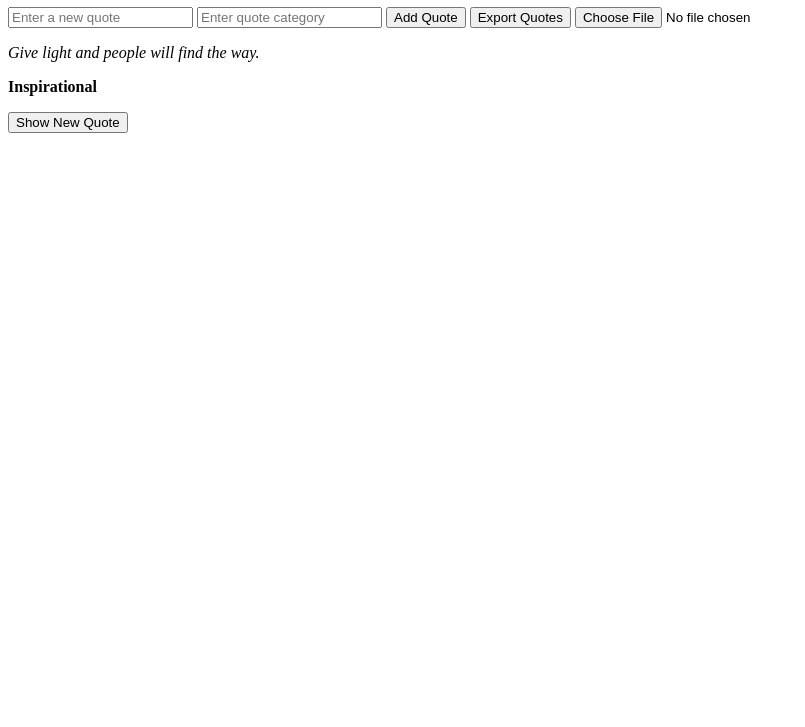
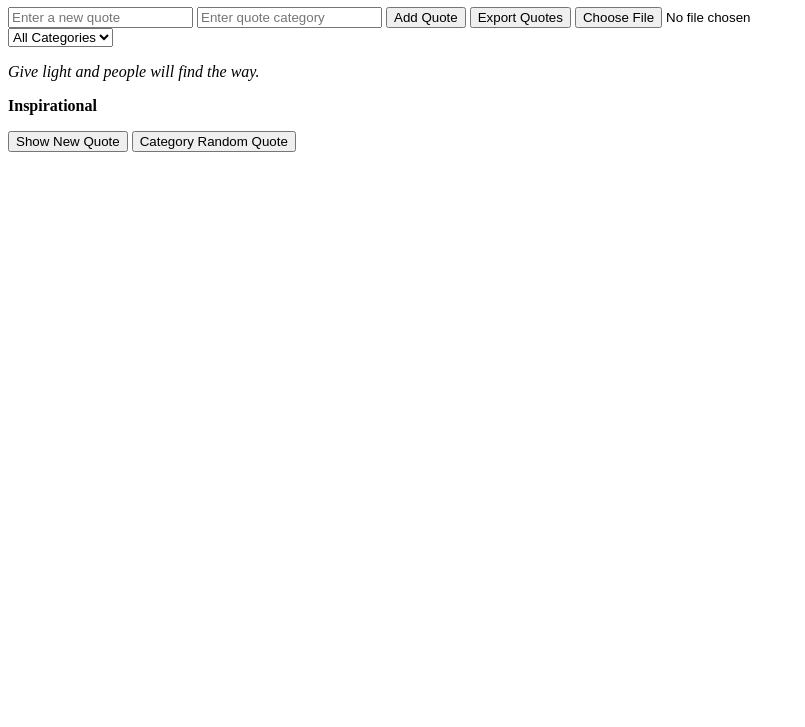
Before and after one commit to Ntihanabayo-Alphonse/alx_fe_javascript, a plain HTML site: page dom-manipulation/index.html in a window 1280 px wide. Shown: the part 73-800 px from the top of the page, without its empty margins (0-805 px from the left). Drawn offline with Linux system fonts and the light colour scheme.

Commit message:
add select category

```diff
--- a/dom-manipulation/index.html
+++ b/dom-manipulation/index.html
@@ -14,10 +14,20 @@
         <input id="newQuoteCategory" type="text" placeholder="Enter quote category" />
         <button onclick="createAddQuoteForm()">Add Quote</button>
         <button id="exportQuotes">Export Quotes</button>
-        <input type="file" id="importFile" accept=".json" onchange="importFromJsonFile(event)" />
+        <input type="file" id="importFile" accept=".json" onchange="importFromJsonFile(event)" /><br>
+
+        <select id="categoryFilter" onchange="filterQuotes(event)">
+            <option value="all">All Categories</option>
+            <option value="Life">Life</option>
+            <option value="Education">Education</option>
+            <option value="Music">Music</option>
+            <option value="Inspirational">Inspirational</option>
+            <!-- Dynamically populated categories -->
+          </select>
       </div>
     <div id="quoteDisplay"></div>
     <button id="newQuote">Show New Quote</button>
+    <button id="randomQuote">Category Random Quote</button>
 
     <script src="script.js"></script>
 </body>
```
